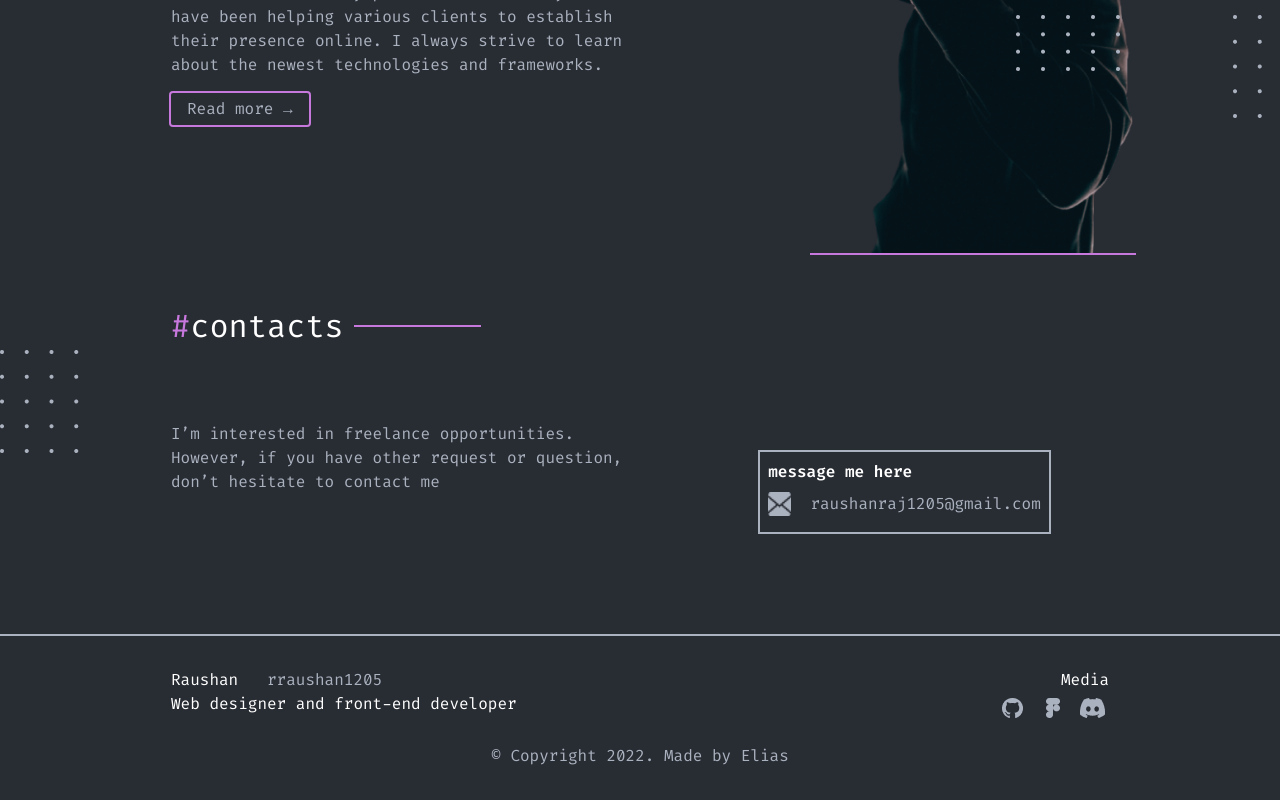
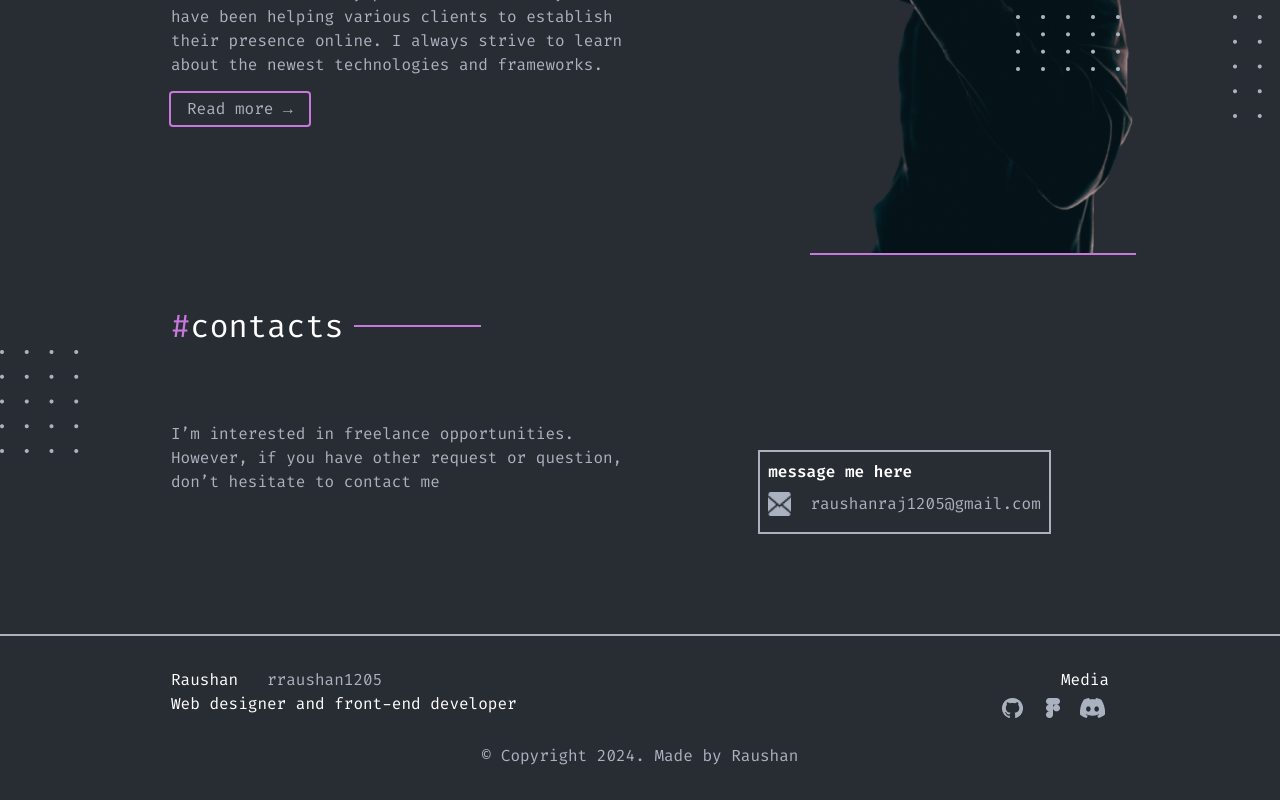
Before and after one commit to rraushan1205/portfolio, a React (Vite) app: page / in a window 1280 px wide. Shown: the part 2271-3071 px from the top of the page. Built offline with nearby package versions, Linux system fonts and the light colour scheme.

Commit message:
updates-minor

```diff
--- a/src/App.jsx
+++ b/src/App.jsx
@@ -176,7 +176,7 @@ function App() {
             </div>
           </div>
           <div className="flex justify-center items-center mt-5 text-gray mb-0">
-          © Copyright 2022. Made by Elias
+          © Copyright 2024. Made by Raushan
           </div>
         </div>
       </div>
```
